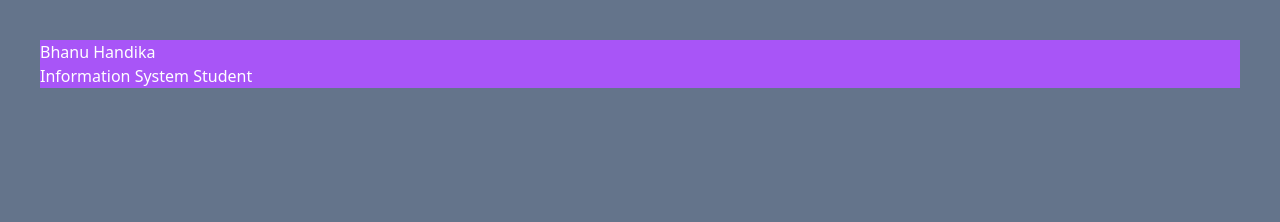
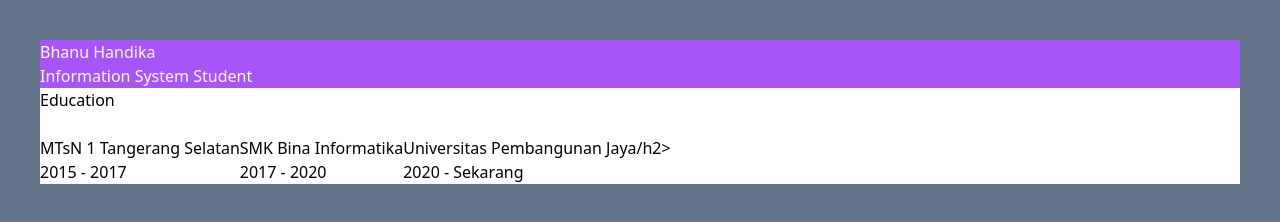
Before and after one commit to bhanuhandika/bhanu_handika-final_project, a plain HTML site: page index.html in a window 1280 px wide. Drawn offline with nearby package versions, Linux system fonts and the light colour scheme.

Commit message:
Menambahkan section pendidikan di index.html

```diff
--- a/index.html
+++ b/index.html
@@ -16,6 +16,24 @@
             <h1>Bhanu Handika</h1>
             <p>Information System Student</p>
         </section>
+        <section class="bg-white text-black">
+            <h1>Education</h1>
+            <br />
+            <div class="flex flex-col md:flex-row ">
+                <div>
+                    <h2>MTsN 1 Tangerang Selatan</h2>
+                    <p>2015 - 2017</p>
+                </div>
+                <div>
+                    <h2>SMK Bina Informatika</h2>
+                    <p>2017 - 2020</p>
+                </div>
+                <div>
+                    <h2>Universitas Pembangunan Jaya/h2>
+                    <p>2020 - Sekarang</p>
+                </div>
+            </div>
+        </section>
     </div>
 </body>
 </html>
```
